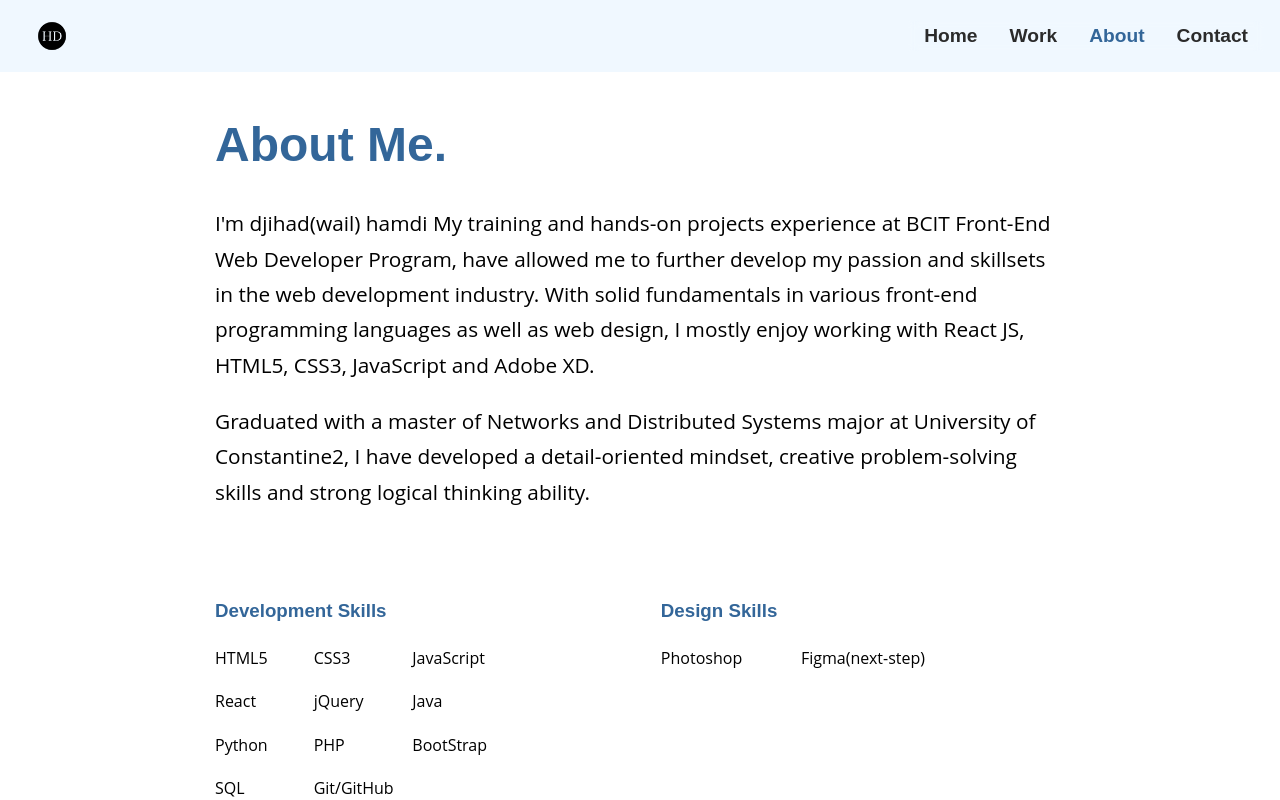
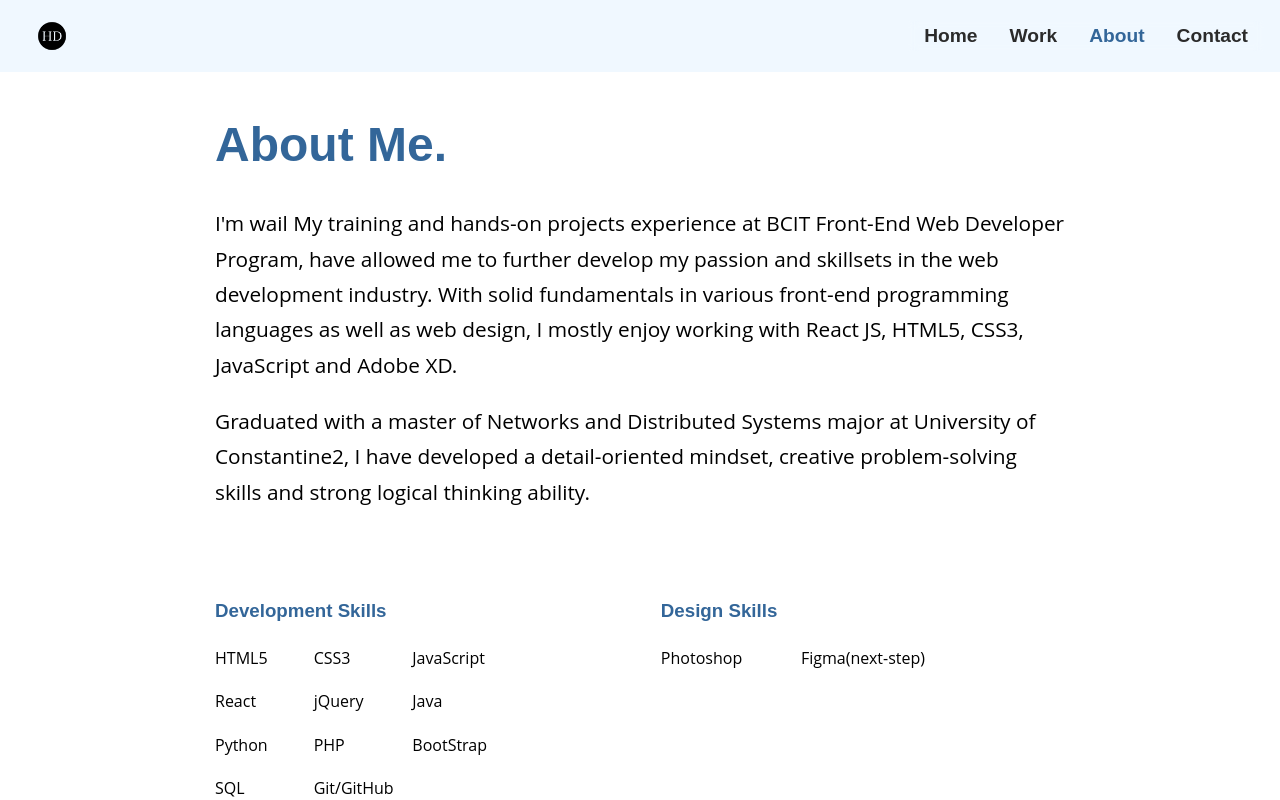
Before and after one commit to wailh/wailh-portfolio, a React (Create React App) app: page /about in a window 1280 px wide. Shown: the top 800 px of the page. Built offline with nearby package versions, Linux system fonts and the light colour scheme.

Commit message:
Update PageAbout.js

```diff
--- a/src/pages/PageAbout.js
+++ b/src/pages/PageAbout.js
@@ -39,14 +39,14 @@ const PageAbout = () => {
         <title>Hamdi Djihad | About Me</title>
         <meta
           name="description"
-          content="A summary of Djihad Hamdi's background and technical skills as a Front-End Developer."
+          content="A summary of wail's background and technical skills as a Front-End Developer."
         />
       </Helmet>
       <section className="about-content">
         <div className="about-text">
           <h1 data-aos="fade-up">About Me.</h1>
           <p data-aos="fade-up" data-aos-delay="50">
-            I'm djihad(wail) hamdi My training and hands-on projects experience
+            I'm wail My training and hands-on projects experience
             at{' '}
             <abbr title="Constantine 2 University">BCIT</abbr>{' '}
             Front-End Web Developer Program, have allowed me to further develop
```
